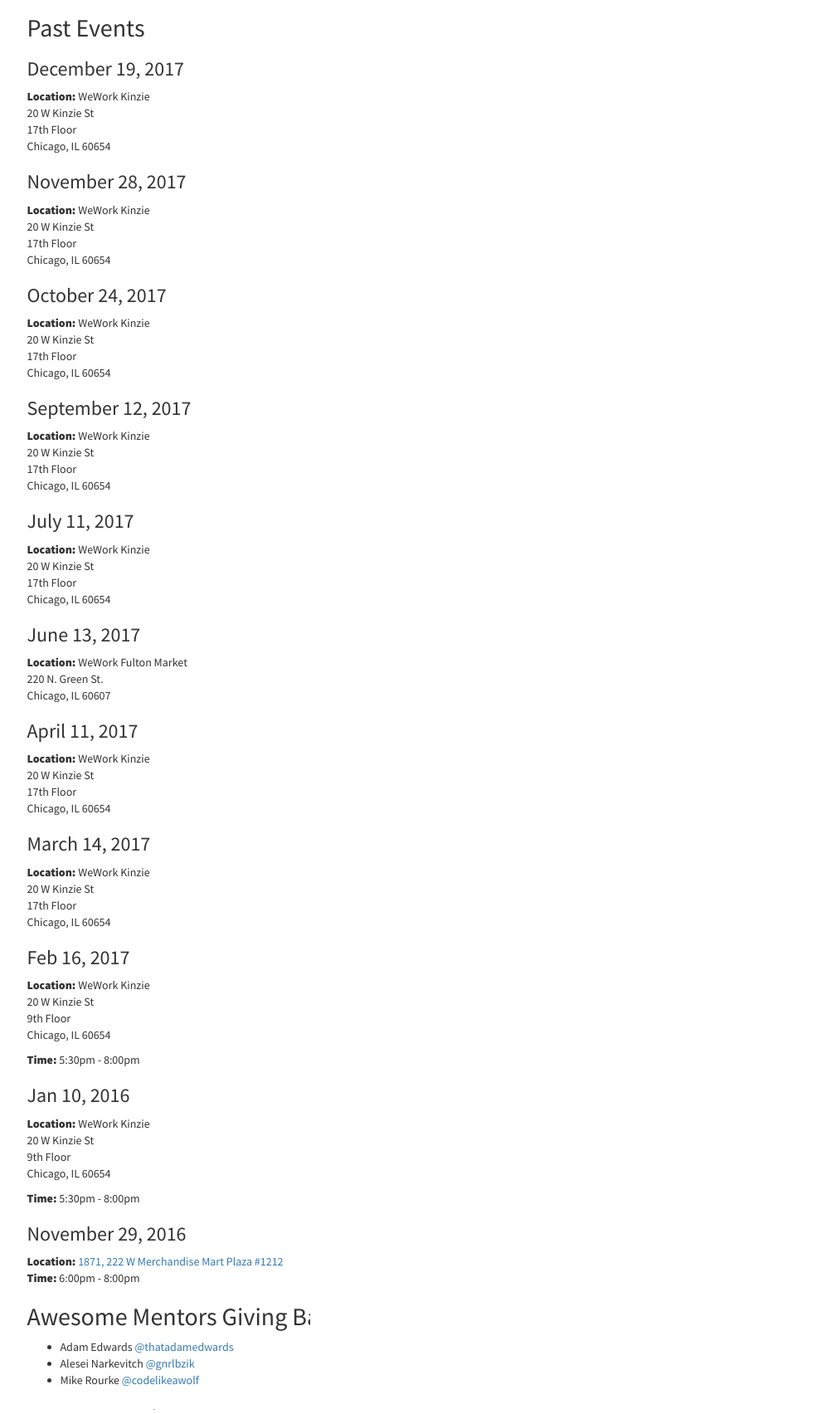
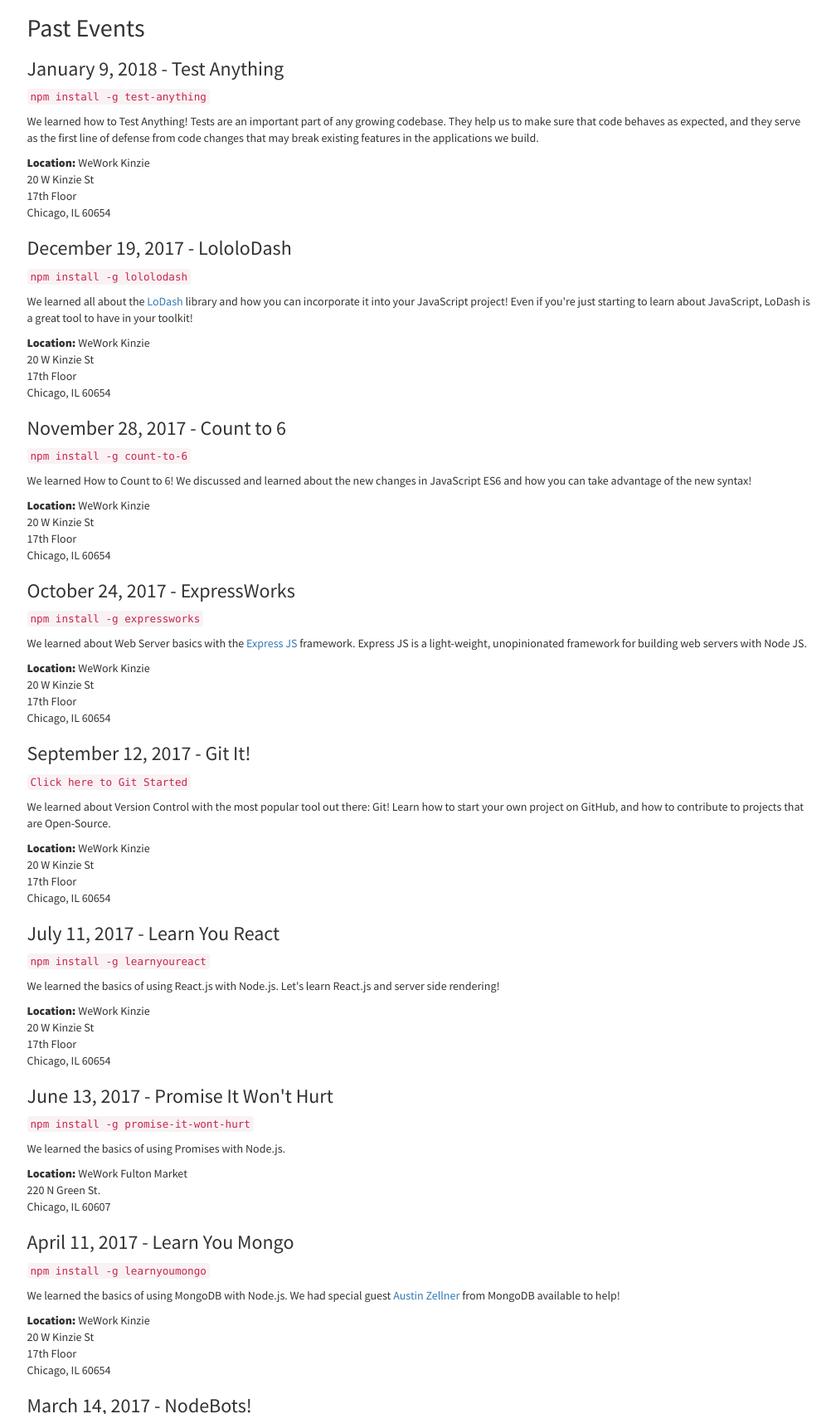
Before and after one commit to nodeschool/chicago, a website: page index.html in a window 1280 px wide. Shown: the part 1096-2800 px from the top of the page at 83% size, without its empty margins (135-1143 px from the left). Drawn offline with nearby package versions, Linux system fonts and the light colour scheme.

Commit message:
February 2018 announcement - JavaScript Best Practices. Also changed the past events layout to include the event title, description, link to associated NodeSchool module, and location.

```diff
--- a/index.html
+++ b/index.html
@@ -53,18 +53,18 @@
                         <span class="octicon octicon-link"></span></a>Next Events
                 </h2>
                 <p class="lead">
-                    Join us to learn how to Test Anything! Tests are an important part of any growing codebase. They
-                    help us to make sure that code behaves as expected, and they serve as the first line of defense from
-                    code changes that may break existing features in the applications we build.
+                    Join us to learn about coding Best Practices in JavaScript. Coding can get confusing, but it doesn't
+                    have to! Best Practices are patterns that developers have learned over years of working with a
+                    programming language that they have found lead to faster, cleaner, and easier-to-read code.
                 </p>
                 <p>
                     <a class="btn btn-success"
-                       href="https://www.eventbrite.com/e/nodeschool-chicago-january-test-anything-tickets-40884722305?aff=nodeschoolio"
+                       href="https://www.eventbrite.com/e/nodeschool-chicago-february-javascript-best-practices-tickets-42006974993?aff=nodeschoolio"
                        target="_blank">
                         Register via Eventbrite
                     </a>
                 </p>
-                <h3>January 9, 2018</h3>
+                <h3>February 20, 2018 - JavaScript Best Practices</h3>
                 <p>
                     <strong>Location:</strong>
                     WeWork Kinzie <br>
@@ -120,7 +120,20 @@
                         <span class="octicon octicon-link"></span></a>Past Events
                 </h2>
 
-                <h3>December 19, 2017</h3>
+                <h3>January 9, 2018 - Test Anything</h3>
+                <p>
+                    <a href="https://github.com/workshopper/test-anything" target="_blank">
+                        <code>
+                            npm install -g test-anything
+                        </code>
+                    </a>
+                </p>
+
+                <p>
+                    We learned how to Test Anything! Tests are an important part of any growing codebase. They
+                    help us to make sure that code behaves as expected, and they serve as the first line of defense from
+                    code changes that may break existing features in the applications we build.
+                </p>
                 <p>
                     <strong>Location:</strong>
                     WeWork Kinzie <br>
@@ -129,7 +142,21 @@
                     Chicago, IL 60654
                 </p>
 
-                <h3>November 28, 2017</h3>
+                <h3>December 19, 2017 - LololoDash</h3>
+                <p>
+                    <a href="https://github.com/mdunisch/lololodash" target="_blank">
+                        <code>
+                            npm install -g lololodash
+                        </code>
+                    </a>
+                </p>
+
+                <p>
+                    We learned all about the <a href="https://lodash.com/" target="_blank">LoDash</a> library and how
+                    you can incorporate it into your JavaScript project!
+                    Even if you're just starting to learn about JavaScript, LoDash is a great tool to have in your
+                    toolkit!
+                </p>
                 <p>
                     <strong>Location:</strong>
                     WeWork Kinzie <br>
@@ -138,7 +165,19 @@
                     Chicago, IL 60654
                 </p>
 
-                <h3>October 24, 2017</h3>
+                <h3>November 28, 2017 - Count to 6</h3>
+                <p>
+                    <a href="https://github.com/domenic/count-to-6" target="_blank">
+                        <code>
+                            npm install -g count-to-6
+                        </code>
+                    </a>
+                </p>
+
+                <p>
+                    We learned How to Count to 6! We discussed and learned about the new changes in JavaScript ES6 and
+                    how you can take advantage of the new syntax!
+                </p>
                 <p>
                     <strong>Location:</strong>
                     WeWork Kinzie <br>
@@ -147,7 +186,20 @@
                     Chicago, IL 60654
                 </p>
 
-                <h3>September 12, 2017</h3>
+                <h3>October 24, 2017 - ExpressWorks</h3>
+                <p>
+                    <a href="https://github.com/azat-co/expressworks" target="_blank">
+                        <code>
+                            npm install -g expressworks
+                        </code>
+                    </a>
+                </p>
+
+                <p>
+                    We learned about Web Server basics with the
+                    <a href="https://expressjs.com/" target="_blank">Express JS</a> framework.
+                    Express JS is a light-weight, unopinionated framework for building web servers with Node JS.
+                </p>
                 <p>
                     <strong>Location:</strong>
                     WeWork Kinzie <br>
@@ -156,7 +208,20 @@
                     Chicago, IL 60654
                 </p>
 
-                <h3>July 11, 2017</h3>
+                <h3>September 12, 2017 - Git It!</h3>
+                <p>
+                    <a href="https://github.com/jlord/git-it-electron" target="_blank">
+                        <code>
+                            Click here to Git Started
+                        </code>
+                    </a>
+                </p>
+
+                <p>
+                    We learned about Version Control with the most popular tool out there: Git!
+                    Learn how to start your own project on GitHub, and how to contribute to projects that are
+                    Open-Source.
+                </p>
                 <p>
                     <strong>Location:</strong>
                     WeWork Kinzie <br>
@@ -165,15 +230,19 @@
                     Chicago, IL 60654
                 </p>
 
-                <h3>June 13, 2017</h3>
+                <h3>July 11, 2017 - Learn You React</h3>
                 <p>
-                    <strong>Location:</strong>
-                    WeWork Fulton Market <br>
-                    220 N. Green St. <br>
-                    Chicago, IL 60607
+                    <a href="https://github.com/workshopper/learnyoureact" target="_blank">
+                        <code>
+                            npm install -g learnyoureact
+                        </code>
+                    </a>
                 </p>
 
-                <h3>April 11, 2017</h3>
+                <p>
+                    We learned the basics of using React.js with Node.js. Let's learn React.js and server side
+                    rendering!
+                </p>
                 <p>
                     <strong>Location:</strong>
                     WeWork Kinzie <br>
@@ -182,8 +251,39 @@
                     Chicago, IL 60654
                 </p>
 
+                <h3>June 13, 2017 - Promise It Won't Hurt</h3>
+                <p>
+                    <a href="https://github.com/stevekane/promise-it-wont-hurt" target="_blank">
+                        <code>
+                            npm install -g promise-it-wont-hurt
+                        </code>
+                    </a>
+                </p>
 
-                <h3>March 14, 2017</h3>
+                <p>
+                    We learned the basics of using Promises with Node.js.
+                </p>
+                <p>
+                    <strong>Location:</strong>
+                    WeWork Fulton Market <br>
+                    220 N Green St. <br>
+                    Chicago, IL 60607
+                </p>
+
+                <h3>April 11, 2017 - Learn You Mongo</h3>
+                <p>
+                    <a href="https://github.com/evanlucas/learnyoumongo" target="_blank">
+                        <code>
+                            npm install -g learnyoumongo
+                        </code>
+                    </a>
+                </p>
+
+                <p>
+                    We learned the basics of using MongoDB with Node.js.
+                    We had special guest <a href="https://twitter.com/austinzellner" target="_blank">Austin Zellner</a>
+                    from MongoDB available to help!
+                </p>
                 <p>
                     <strong>Location:</strong>
                     WeWork Kinzie <br>
@@ -192,7 +292,27 @@
                     Chicago, IL 60654
                 </p>
 
-                <h3>Feb 16, 2017</h3>
+                <h3>March 14, 2017 - NodeBots!</h3>
+                <p>
+                    We used Node.js to create robots using real
+                    <a href="https://www.particle.io" target="_blank">Particle Photon</a>
+                    hardware - NodeBots!
+                    With special guest
+                    <a href="https://twitter.com/nowayshecodes" target="_blank">Gabrielle Crevecoeur</a>
+                </p>
+                <p>
+                    <strong>Location:</strong>
+                    WeWork Kinzie <br>
+                    20 W Kinzie St <br>
+                    17th Floor <br>
+                    Chicago, IL 60654
+                </p>
+
+                <h3>Feb 16, 2017 - Code Jam</h3>
+                <p>
+                    We held a code jam where anyone could come in and get hands-on training in NodeJS or help with a
+                    project they're currently working on.
+                </p>
                 <p>
                     <strong>Location:</strong>
                     WeWork Kinzie <br>
@@ -201,10 +321,18 @@
                     Chicago, IL 60654
                 </p>
 
-                <p><strong>Time:</strong> 5:30pm - 8:00pm</p>
-                <!-- <p><a class="btn btn-success" href="https://www.eventbrite.com/e/nodeschool-chicago-tickets-29284362316">Register via Eventbrite</a></p> -->
+                <h3>Jan 10, 2016 - Stream Adventure</h3>
+                <p>
+                    <a href="https://github.com/workshopper/stream-adventure" target="_blank">
+                        <code>
+                            npm install -g stream-adventure
+                        </code>
+                    </a>
+                </p>
 
-                <h3>Jan 10, 2016</h3>
+                <p>
+                    We went on an educational Stream Adventure!
+                </p>
                 <p>
                     <strong>Location:</strong>
                     WeWork Kinzie <br>
@@ -213,17 +341,19 @@
                     Chicago, IL 60654
                 </p>
 
-                <p><strong>Time:</strong> 5:30pm - 8:00pm</p>
+                <h3>November 29, 2016 - Code Jam</h3>
+                <p>
+                    We held a code jam where anyone could come in and get hands-on training in NodeJS or help with a
+                    project they're currently working on.
+                </p>
+                <p>
+                    <strong>Location:</strong>
+                    1871 <br>
+                    222 W Merchandise Mart Plaza <br>
+                    Suite #1212 <br>
+                    Chicago, IL 60654
+                </p>
 
-
-                <h3>November 29, 2016</h3>
-                <strong>Location:</strong>
-                <a target="_blank"
-                   href="https://www.google.com/maps/dir/''/1871/data=!4m5!4m4!1m0!1m2!1m1!1s0x880e2cb6fb22d371:0x40547b2a8f2c295?sa=X&ved=0ahUKEwjtzbr50p_QAhUe24MKHXChB8AQ9RcIhgEwEw"
-                >1871, 222 W Merchandise Mart Plaza #1212</a>
-
-                <p><strong>Time:</strong> 6:00pm - 8:00pm</p>
-                <!-- <p><a class="btn btn-success" href="https://www.eventbrite.com/e/nodeschool-chicago-tickets-29284362316">Register via Eventbrite</a></p> -->
             </section>
 
             <section>
```
